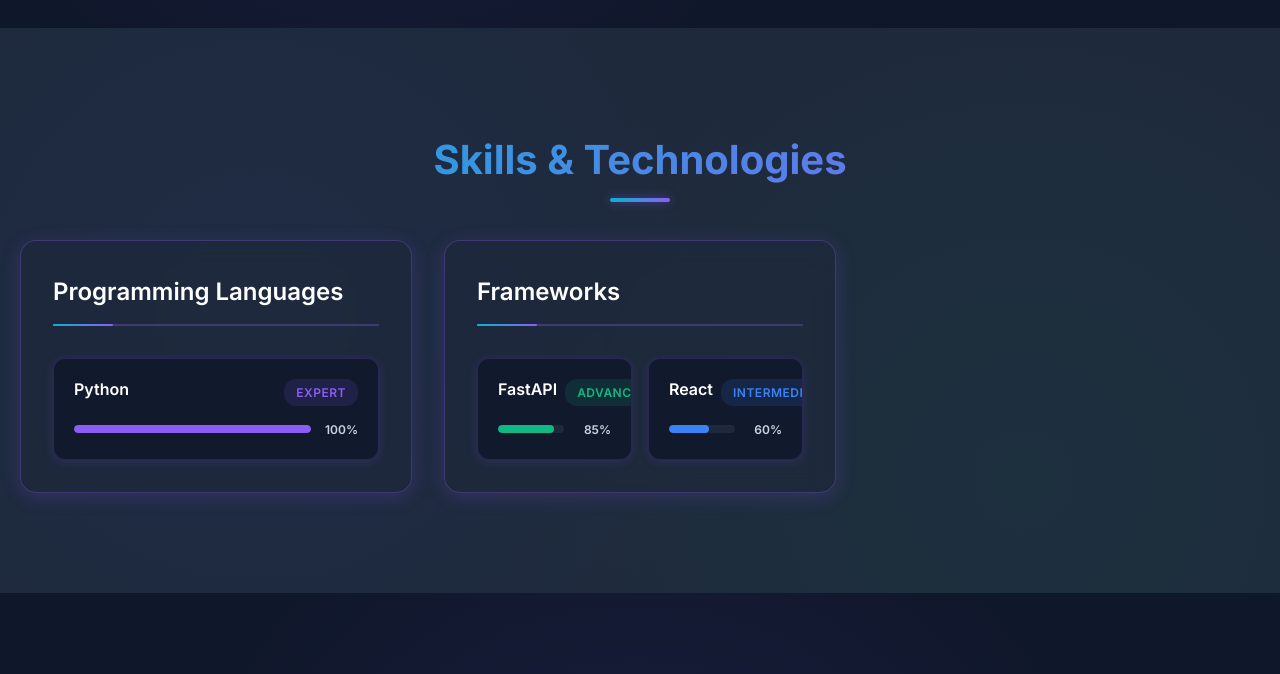
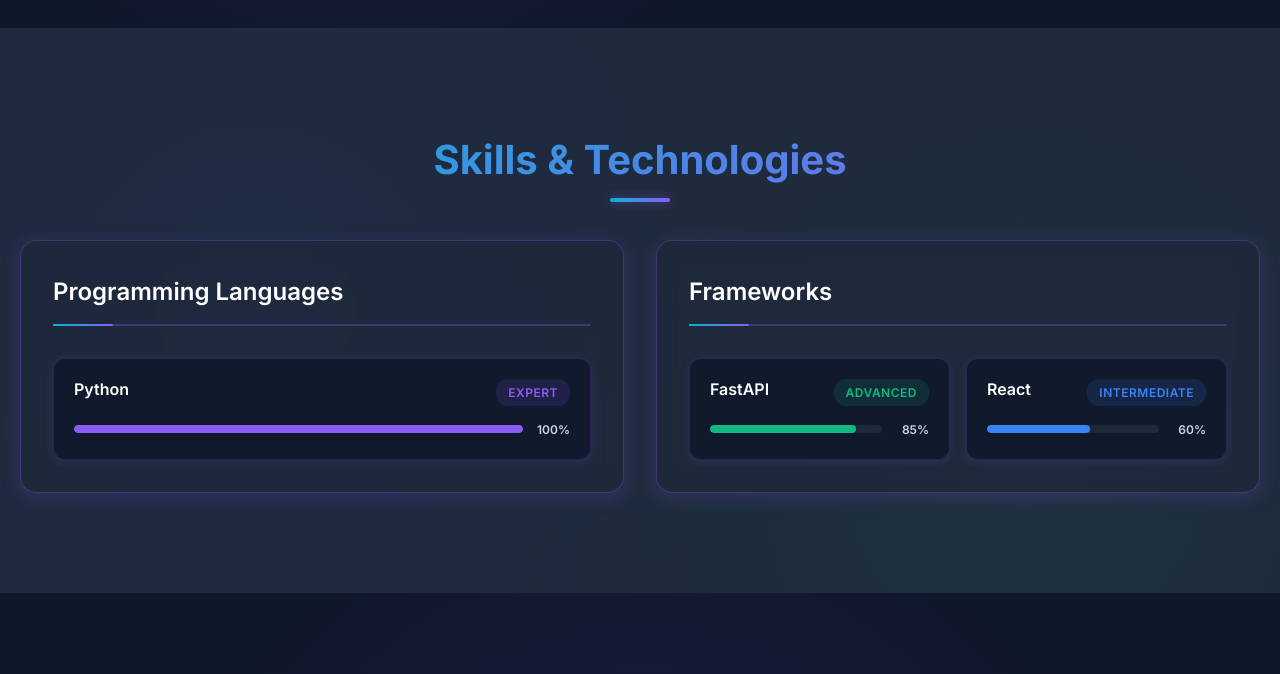
Before and after one commit to HariniMarimuthu512/My-portfolio, a FastAPI app: page / in a window 1280 px wide. Shown: the part 1472-2146 px from the top of the page. Run offline with FastAPI, Linux system fonts and the light colour scheme.

Commit message:
Update style.css

```diff
--- a/static/css/style.css
+++ b/static/css/style.css
@@ -578,7 +578,7 @@ section {
 
 .skills-grid {
     display: grid;
-    grid-template-columns: repeat(3, 1fr);
+    grid-template-columns: repeat(auto-fit, minmax(320px, 1fr));
     gap: 2rem;
     position: relative;
     z-index: 1;
```
